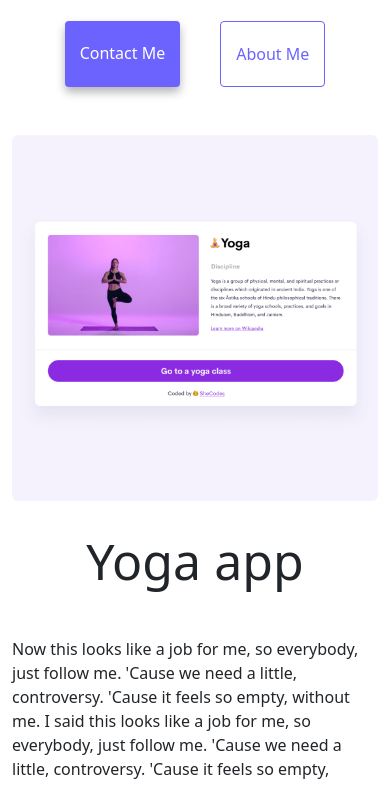
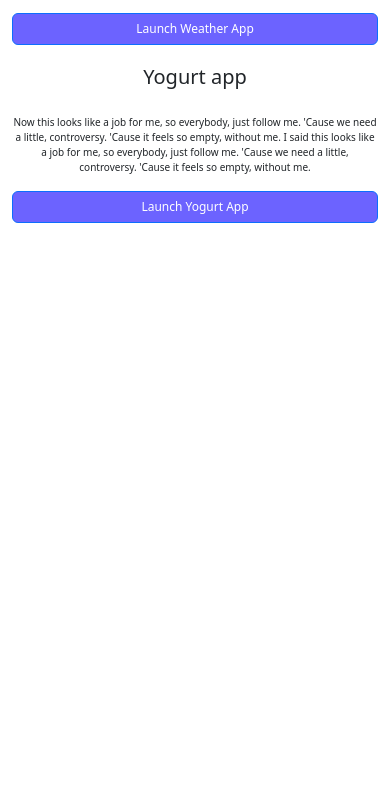
Before and after one commit to LanaKolisnyk/responsive-homework, a plain HTML site: page index.html in a window 390 px wide. Shown: the part 544-1330 px from the top of the page. After the commit the page ends 844 px from the top, so only its background shows below. Drawn offline with nearby package versions, Linux system fonts and the light colour scheme.

Commit message:
added CSS Media queries

```diff
--- a/index.html
+++ b/index.html
@@ -64,7 +64,7 @@
        <div class="container">
       <div class="row">
         <div class="col-md-6">
-          <img src="images/yoga.png" class="img-fluid rounded" />
+          <img src="images/yoga.png" class="img-fluid rounded d-none d-md-block d-lg-block" />
         </div>
         <div class="col-md-6">
           <h2 class="mb-3">Yoga app</h2>
@@ -73,7 +73,7 @@
         we need a little, controversy. 'Cause it feels so empty, without me. I
         said this looks like a job for me, so everybody, just follow me. 'Cause
         we need a little, controversy. 'Cause it feels so empty, without me.</p>
-          <div class="mt-5">
+          <div class="mt-5 launch-button">
             <a href="#" class="btn btn-primary primary-link">Launch Yoga App</a>
           </div>
         </div>
@@ -87,17 +87,17 @@
         said this looks like a job for me, so everybody, just follow me. 'Cause
         we need a little, controversy. 'Cause it feels so empty, without me.
           </p>
-          <div class="mb-5 mt-5">
-            <a href="#" class=" btn btn-primary primary-link">Launch Weather App</a>
+          <div class="mt-5 launch-button">
+            <a href="#" class="btn btn-primary primary-link">Launch Weather App</a>
           </div>
         </div>
         <div class="col-md-6">
-          <img src="images/weather.png" class="img-fluid rounded" />
+          <img src="images/weather.png" class="img-fluid rounded d-none d-md-block d-lg-block" />
         </div>
       </div>
       <div class="row mt-5">
         <div class="col-md-6">
-          <img src="images/yogurt.png" class="img-fluid rounded" />
+          <img src="images/yogurt.png" class="img-fluid rounded d-none d-md-block d-lg-block" />
         </div>
         <div class="col-md-6">
           <h2 class="mb-3">Yogurt app</h2>
@@ -107,8 +107,8 @@
         said this looks like a job for me, so everybody, just follow me. 'Cause
         we need a little, controversy. 'Cause it feels so empty, without me.
           </p>
-          <div class="mt-5">
-            <a href="#" class=" btn btn-primary primary-link">Launch Yogurt App</a>
+          <div class="mt-5 launch-button">
+            <a href="#" class="btn btn-primary primary-link">Launch Yogurt App</a>
           </div>
         </div>
       </div>
--- a/src/styles.css
+++ b/src/styles.css
@@ -98,3 +98,57 @@ h3 {
   background-color: var(--primary-color);
   color: #0d6efd;
 }
+@media (max-width: 400px) {
+  h1 {
+    font-size: 25px;
+    padding-bottom: 10px;
+  }
+  h2 {
+    font-size: 20px;
+    padding: 10px 0 10px 0;
+  }
+  h3 {
+    font-size: 15px;
+  }
+  .about-text p {
+    font-size: 10px;
+
+    text-align: center;
+  }
+  p {
+    font-size: 10px;
+    text-align: center;
+  }
+  .links {
+    margin-top: 10px;
+  }
+  .links a {
+    margin: 10px;
+    border-radius: 4px;
+    padding: 5px 15px;
+  }
+  .contact-link {
+    margin: 0;
+    font-size: 15px;
+  }
+  .about-link {
+    margin: 0px;
+    font-size: 15px;
+  }
+  .primary-link {
+    padding: 6px 100px;
+    text-align: center;
+    display: block;
+    font-size: 12px;
+  }
+  .mt-5 {
+    margin-top: 10px !important;
+  }
+  #contact-me h2 {
+    font-size: 10px;
+    margin-top: 10px !important;
+  }
+  .email {
+    font-size: 10px;
+  }
+}
```
